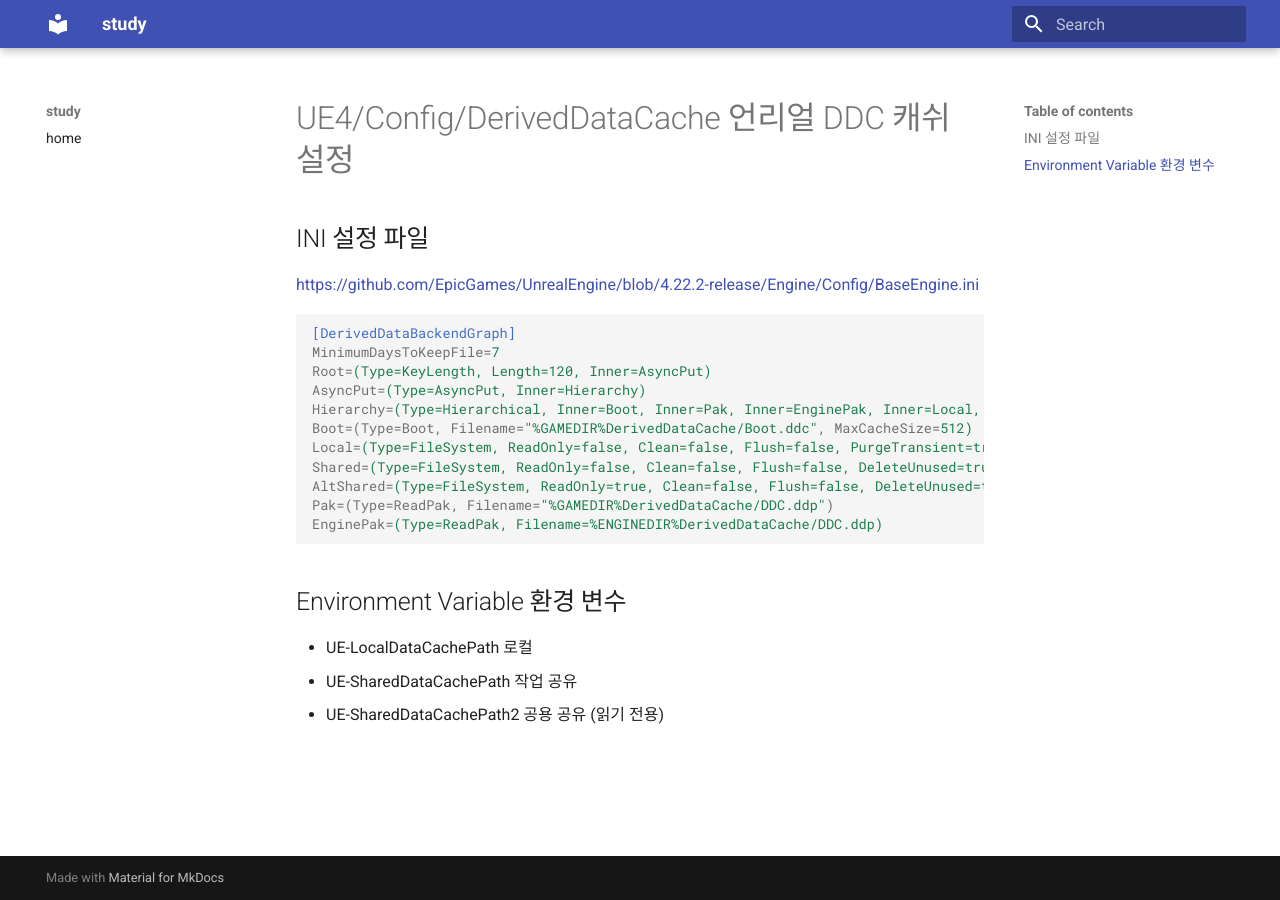
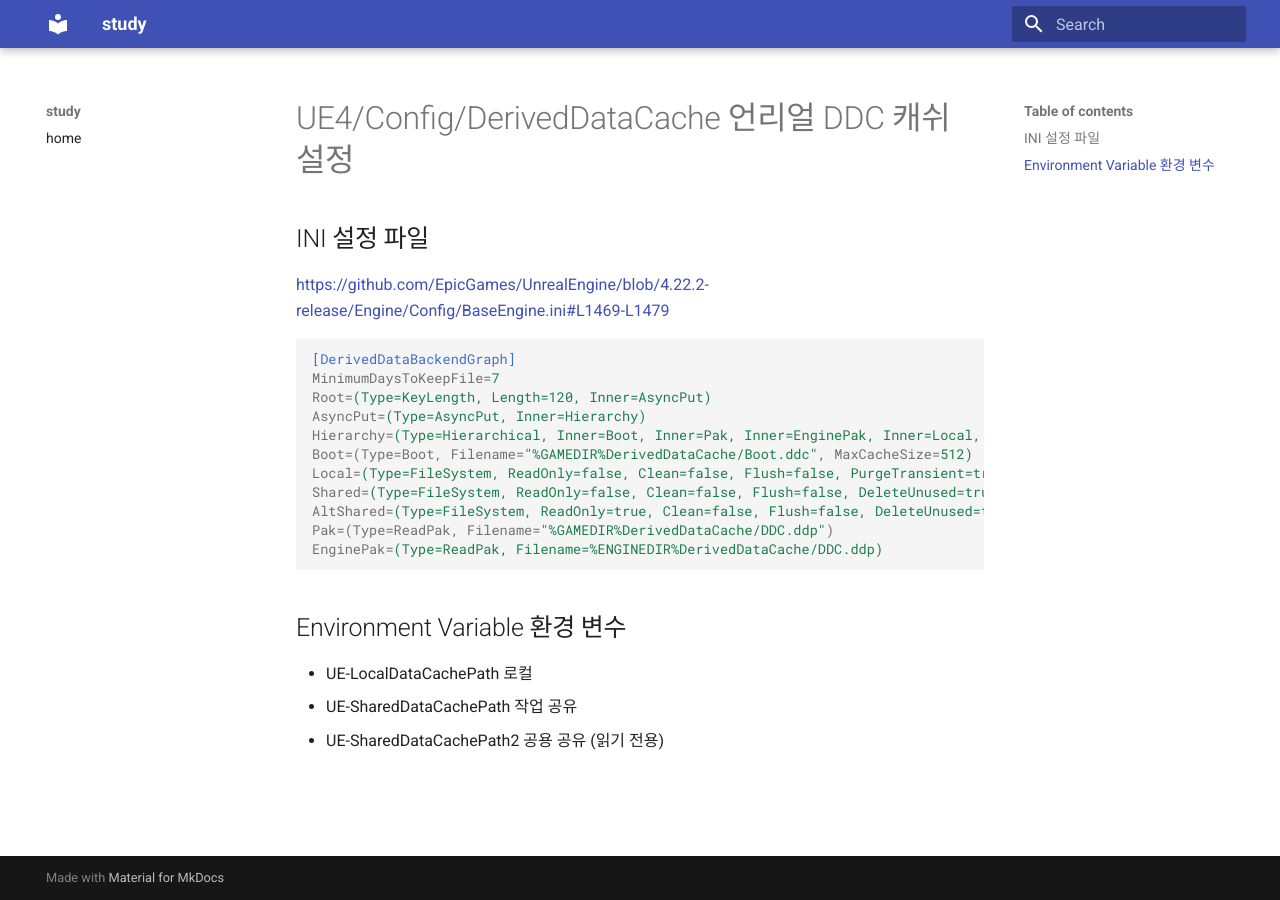
Before and after one commit to myevan/study, an MkDocs documentation site: the page built from docs/ue4_config_ddc.md, in a window 1280 px wide. Built offline with MkDocs 1.6.1 and Material for MkDocs 9.7.7, drawn with Linux system fonts in a browser that asks for light colours; old or Windows-style settings are respelled for this version of MkDocs.

Commit message:
언리얼 DDC 캐시 코드 라인 범위 추가

````diff
--- a/docs/ue4_config_ddc.md
+++ b/docs/ue4_config_ddc.md
@@ -2,7 +2,7 @@
 
 ## INI 설정 파일
 
-<https://github.com/EpicGames/UnrealEngine/blob/4.22.2-release/Engine/Config/BaseEngine.ini>
+<https://github.com/EpicGames/UnrealEngine/blob/4.22.2-release/Engine/Config/BaseEngine.ini#L1469-L1479>
 
 ```ini
 [DerivedDataBackendGraph]
````
